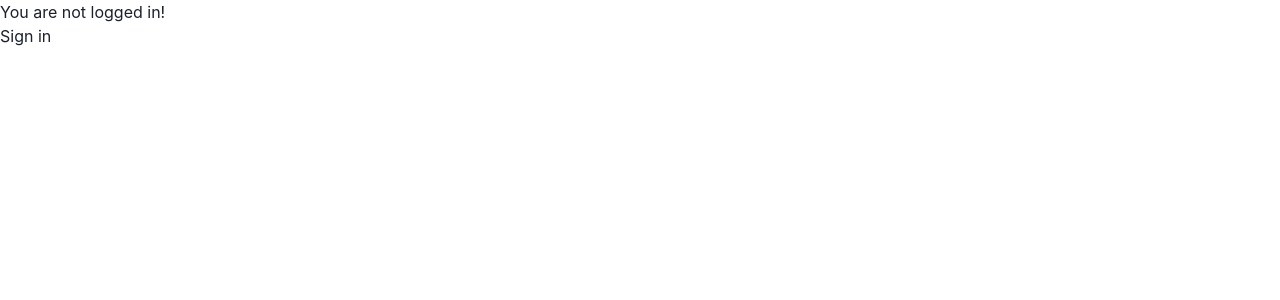
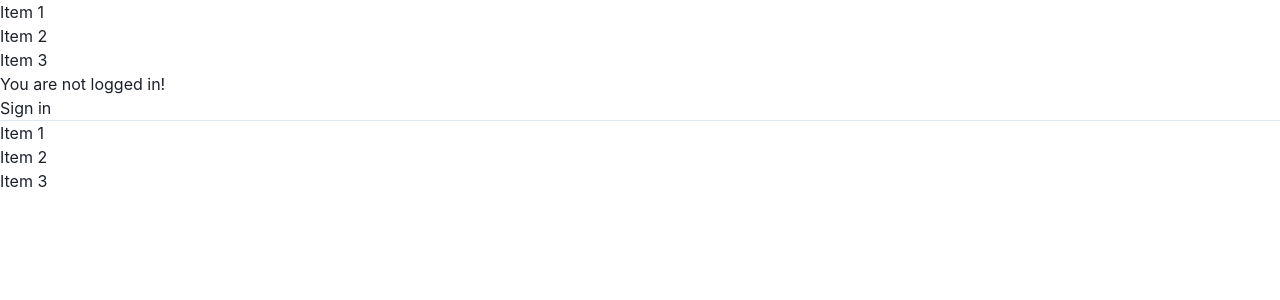
Before and after one commit to djmunro/v2b, a Next.js app: page / in a window 1280 px wide. Shown: the top 300 px of the page. Built offline with nearby package versions, Linux system fonts and the light colour scheme; no server answers.

Commit message:
Added layout component

```diff
--- /dev/null
+++ b/components/Footer.tsx
@@ -0,0 +1,14 @@
+import React from "react";
+
+export const Footer = () => {
+  return (
+    <footer>
+      <hr />
+      <ul>
+        <li>Item 1</li>
+        <li>Item 2</li>
+        <li>Item 3</li>
+      </ul>
+    </footer>
+  );
+};
--- /dev/null
+++ b/components/Header.tsx
@@ -0,0 +1,13 @@
+export const Header = () => {
+  return (
+    <header>
+      <nav>
+        <ul>
+          <li>Item 1</li>
+          <li>Item 2</li>
+          <li>Item 3</li>
+        </ul>
+      </nav>
+    </header>
+  );
+};
--- /dev/null
+++ b/components/Layout.tsx
@@ -0,0 +1,12 @@
+import { Header } from "components/Header";
+import { Footer } from "components/Footer";
+
+export const Layout = ({ children }) => {
+  return (
+    <>
+      <Header />
+      <main>{children}</main>
+      <Footer />
+    </>
+  );
+};
--- /dev/null
+++ b/pages/_document.tsx
@@ -0,0 +1,18 @@
+import NextDocument, { Html, Head, Main, NextScript } from "next/document";
+import { ColorModeScript } from "@chakra-ui/react";
+
+export default class Document extends NextDocument {
+  render() {
+    return (
+      <Html>
+        <Head />
+        <body>
+          {/* Make Color mode to persists when you refresh the page. */}
+          <ColorModeScript />
+          <Main />
+          <NextScript />
+        </body>
+      </Html>
+    );
+  }
+}
--- a/pages/index.tsx
+++ b/pages/index.tsx
@@ -1,25 +1,27 @@
 import { signIn, signOut, useSession } from "next-auth/client";
+
+import { Layout } from "components/Layout";
 
 const IndexPage = () => {
   const [session, loading] = useSession();
 
   if (loading) {
-    return <div>Loading...</div>;
+    return <Layout>Loading...</Layout>;
   }
 
   if (session) {
     return (
-      <div>
+      <Layout>
         Hello, {session.user.email ?? session.user.name} <br />
         <button onClick={() => signOut()}>Sign out</button>
-      </div>
+      </Layout>
     );
   } else {
     return (
-      <div>
+      <Layout>
         You are not logged in! <br />
         <button onClick={() => signIn()}>Sign in</button>
-      </div>
+      </Layout>
     );
   }
 };
```
